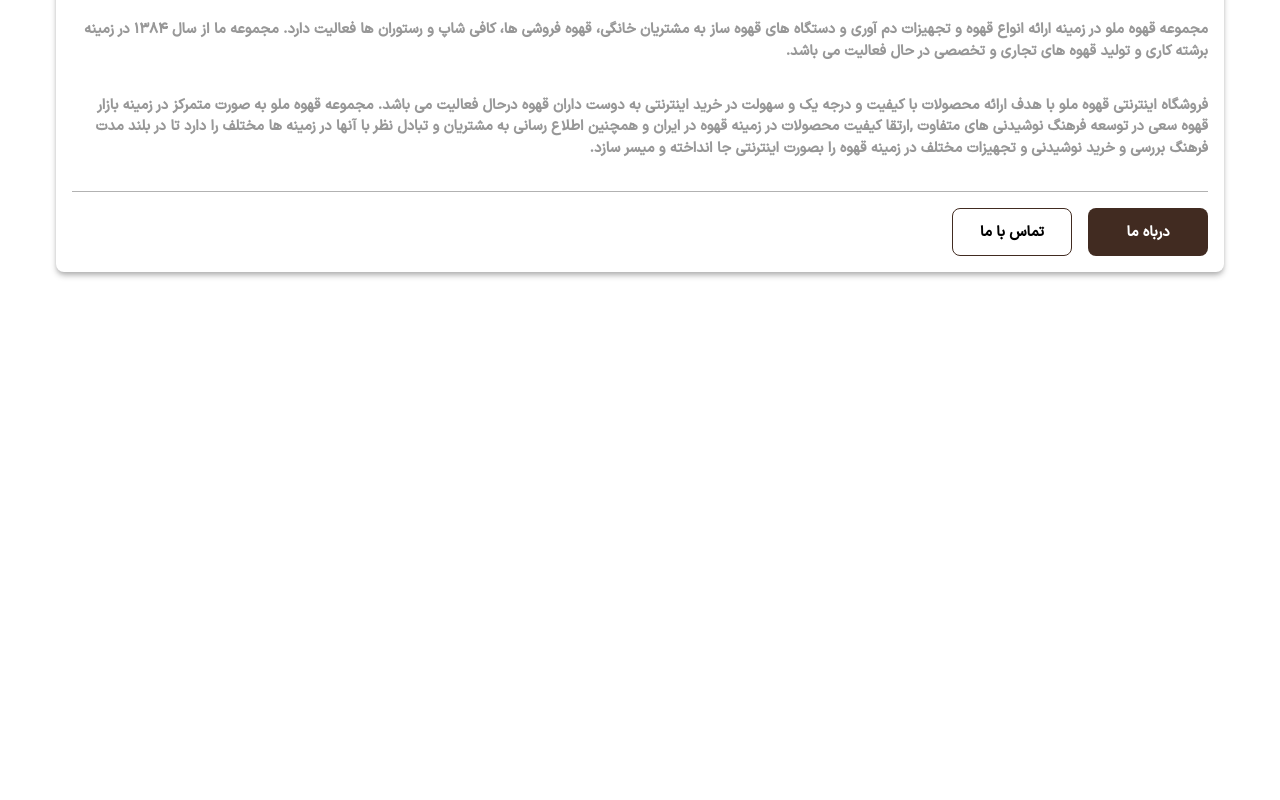
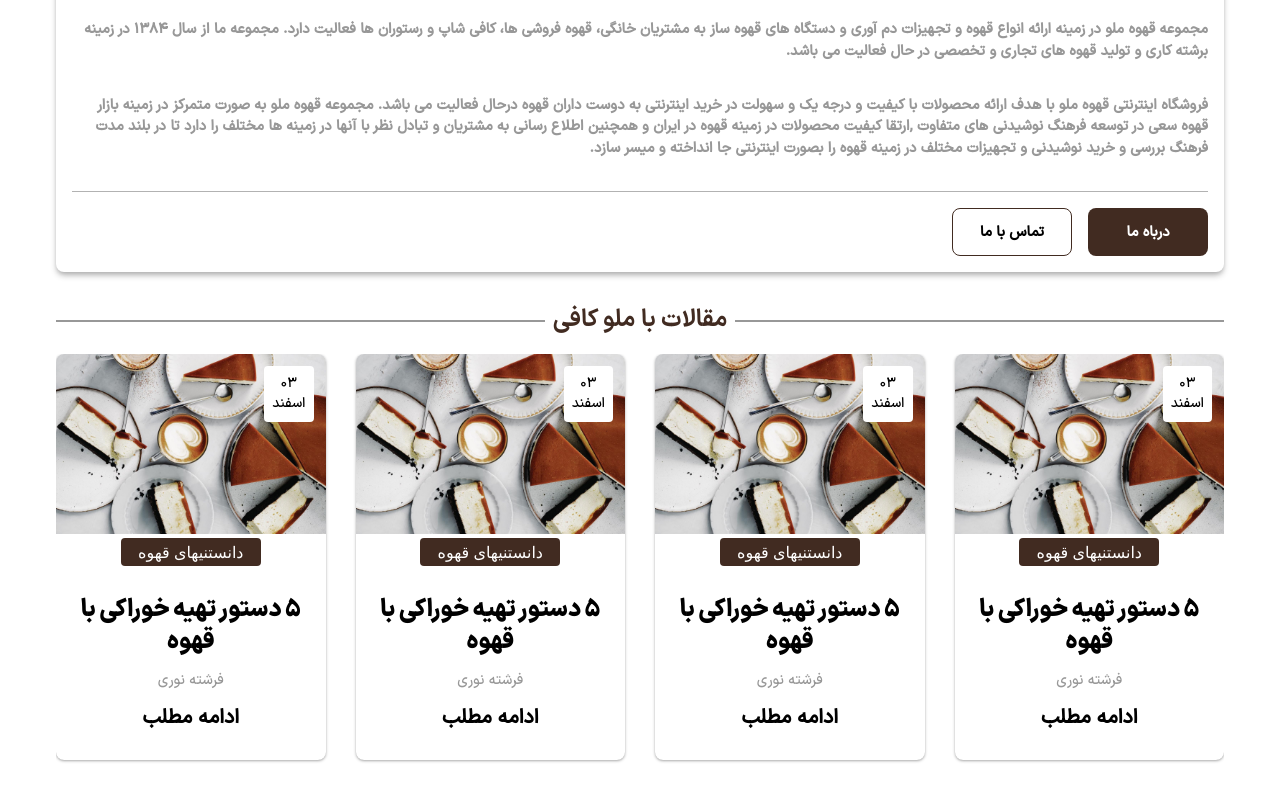
Before and after one commit to mohammadmehdidalvandii/mello-coffee, a Next.js app: page / in a window 1280 px wide. Shown: the part 2591-3391 px from the top of the page. Before the commit the page ends 2983 px from the top, so only its background shows below. Built offline with nearby package versions, Linux system fonts and the light colour scheme.

Commit message:
created section articles for home-page

```diff
--- a/src/app/page.tsx
+++ b/src/app/page.tsx
@@ -8,6 +8,7 @@ import TypeCoffee from '@/components/template/home/TypeCoffee/TypeCoffee'
 import ToolsCoffee from '@/components/template/home/ToolsCoffee/ToolsCoffee'
 import SuggestProducts from '@/components/template/home/SuggestProducts/SuggestProducts'
 import HomeAbout from '@/components/template/home/HomeAbout/HomeAbout'
+import Articles from '@/components/template/home/Articles/Articles'
 
 const page:React.FC = ()=>{
   return (
@@ -21,6 +22,7 @@ const page:React.FC = ()=>{
   <ToolsCoffee/>
   <SuggestProducts/>
   <HomeAbout/>
+  <Articles/>
   <br /><br /><br /><br /><br />
   </>
   )
--- a/src/components/module/ArticleCart/ArticleCart.tsx
+++ b/src/components/module/ArticleCart/ArticleCart.tsx
@@ -4,7 +4,7 @@ import React from 'react'
 
 const ArticleCart:React.FC = ()=>{
   return (
-    <div className="block shadow shadow-secondary-200 rounded-lg overflow-auto relative">
+    <div className="block shadow shadow-secondary-200 rounded-lg overflow-auto relative mb-3">
     <Image src='/assets/images/articles.jpg' alt='article'  width={300} height={200} className=''/>
     <span className="block absolute bg-white top-3 right-3 font-iranMedium text-sm text-center p-2 rounded-sm">03 <br /> اسفند</span>
     <span className="flex justify-center items-center mt-1 w-[140px] bg-primary-100 text-white rounded-sm p-0.5 mx-auto text-center">دانستنیهای قهوه</span>
--- /dev/null
+++ b/src/components/template/home/Articles/Articles.tsx
@@ -0,0 +1,81 @@
+"use client"
+import TitleCenter from '@/components/module/TitleCenter/TitleCenter'
+import React from 'react'
+// Import Swiper React components
+import { Swiper, SwiperSlide } from 'swiper/react';
+// Import Swiper styles
+import 'swiper/css';
+import 'swiper/css/navigation';
+import ProductCart from '@/components/module/ProductCart/ProductCart';
+import ArticleCart from '@/components/module/ArticleCart/ArticleCart';
+
+const Articles:React.FC = ()=>{
+  return (
+    <section className="block mt-12">
+        <div className="container">
+            <TitleCenter
+            title='مقالات با ملو کافی'
+            />
+            <div className="block mt-8">
+            <Swiper
+                loop={true}
+                 slidesPerView={4}
+                 spaceBetween={30}
+                 breakpoints={{
+                    1024:{
+                        slidesPerView:4,
+                        spaceBetween:30
+                    },
+                    768:{
+                        slidesPerView:3,
+                        spaceBetween:20
+                    },
+                    640:{
+                        slidesPerView:2,
+                        spaceBetween:10
+                    },
+                    520:{
+                        slidesPerView:2,
+                        spaceBetween:10
+                    },
+                    320:{
+                        slidesPerView:1,
+                    },
+
+                 }}
+                className="mySwiper select-none pb-4">
+                    <SwiperSlide>
+                        <ArticleCart/>
+                    </SwiperSlide>
+                    <SwiperSlide>
+                        <ArticleCart/>
+                    </SwiperSlide>
+                    <SwiperSlide>
+                        <ArticleCart/>
+                    </SwiperSlide>
+                    <SwiperSlide>
+                        <ArticleCart/>
+                    </SwiperSlide>
+                    <SwiperSlide>
+                        <ArticleCart/>
+                    </SwiperSlide>
+                    <SwiperSlide>
+                        <ArticleCart/>
+                    </SwiperSlide>
+                    <SwiperSlide>
+                        <ArticleCart/>
+                    </SwiperSlide>
+                    <SwiperSlide>
+                        <ArticleCart/>
+                    </SwiperSlide>
+                    <SwiperSlide>
+                        <ArticleCart/>
+                    </SwiperSlide>
+                 </Swiper>
+            </div>
+        </div>
+    </section>
+  )
+}
+
+export default Articles
```
